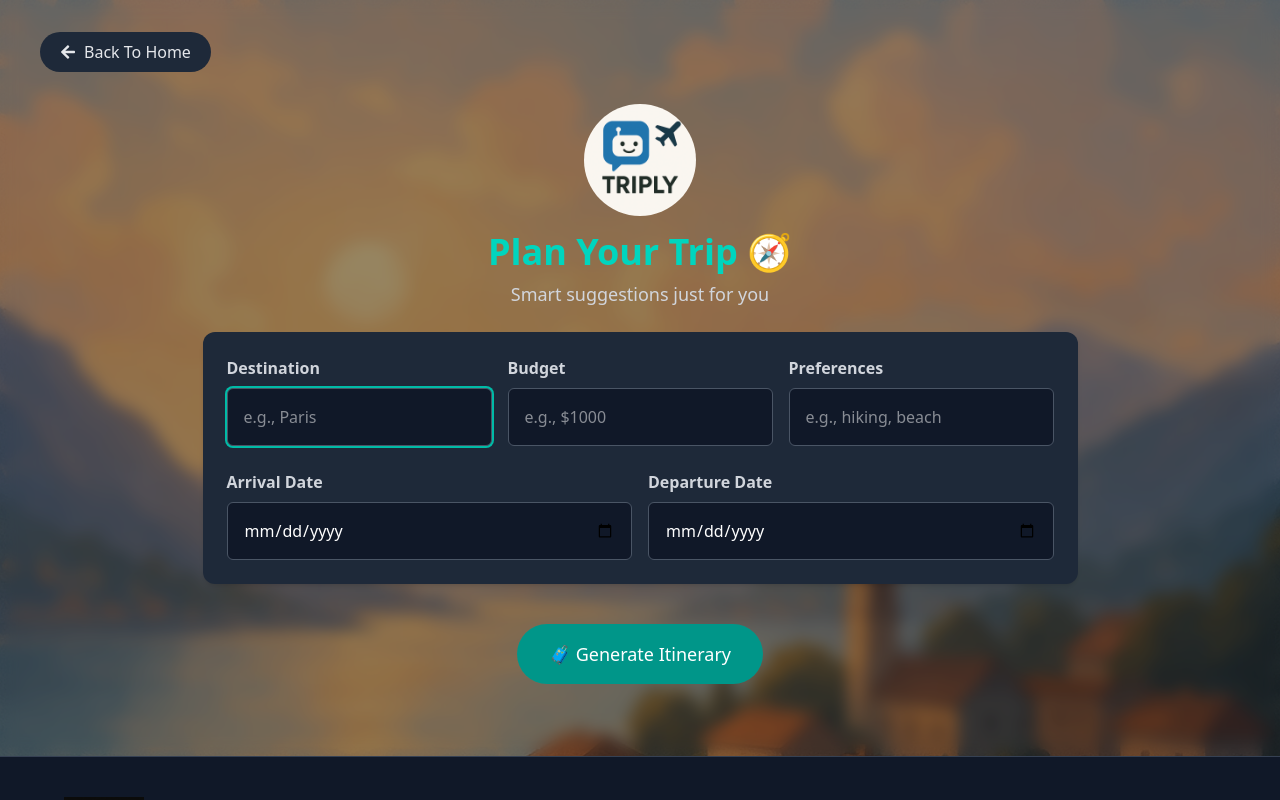
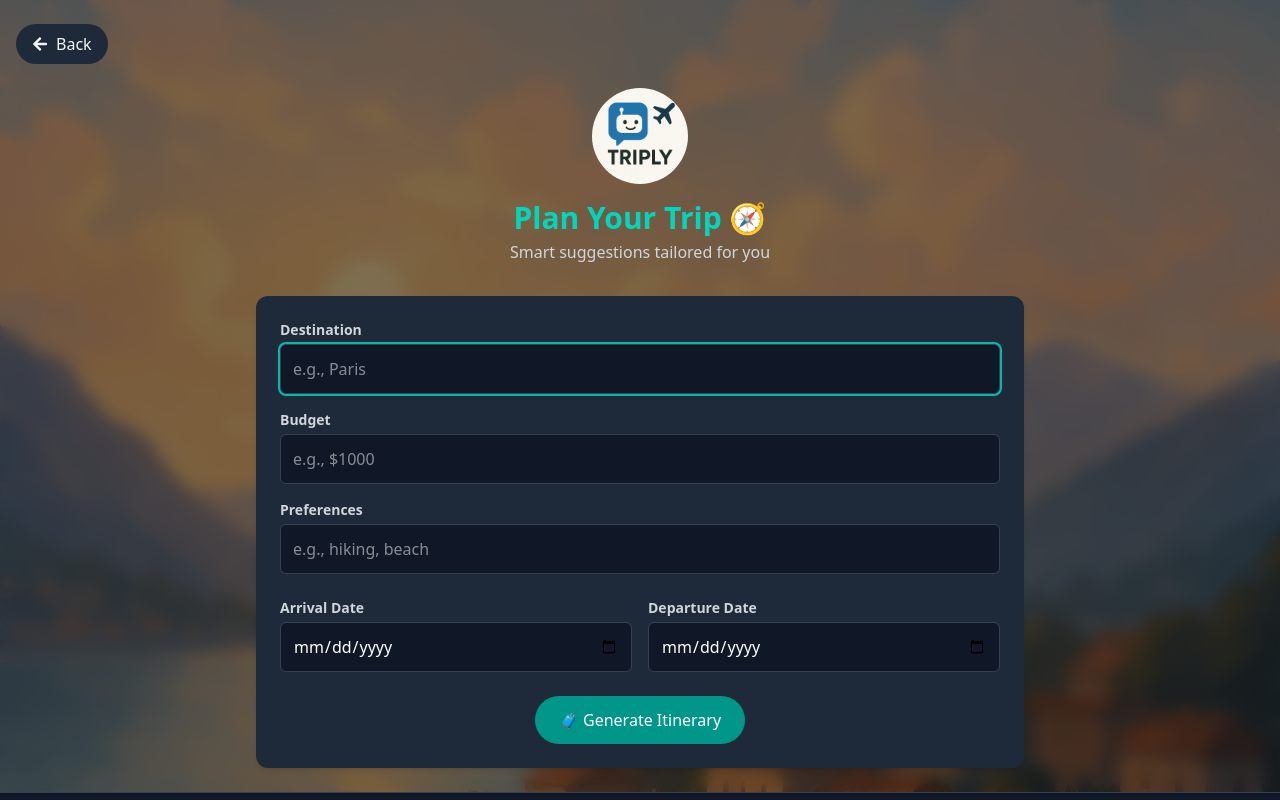
Before and after one commit to Himanshujha25/triply, a React (Vite) app in the folder frontend/: page /planner in a window 1280 px wide. Shown: the top 800 px of the page. Built offline with nearby package versions, Linux system fonts and the light colour scheme.

Commit message:
env commit

```diff
--- a/frontend/src/pages/Planner.jsx
+++ b/frontend/src/pages/Planner.jsx
@@ -1,3 +1,4 @@
+// Planner.jsx
 import React, { useState } from "react";
 import { FaArrowLeft } from "react-icons/fa";
 import { Link, useNavigate } from "react-router-dom";
@@ -17,13 +18,7 @@ const Planner = () => {
   const handleGenerate = async (e) => {
     e.preventDefault();
 
-    if (
-      !destination.trim() ||
-      !budget.trim() ||
-      !preferences.trim() ||
-      !arrivalDate ||
-      !departureDate
-    ) {
+    if (!destination.trim() || !budget.trim() || !preferences.trim() || !arrivalDate || !departureDate) {
       alert("Please fill in all fields.");
       return;
     }
@@ -86,89 +81,93 @@ const Planner = () => {
       className="min-h-screen bg-cover bg-center bg-no-repeat text-gray-100 flex flex-col justify-between"
       style={{ backgroundImage: `url(${bg})` }}
     >
-      <div className="px-4 md:px-8 py-6 flex-1 flex flex-col justify-between inset-0 bg-black/40 backdrop-blur-sm z-0">
-        <div className="p-2 flex justify-between items-center">
+      <div className="px-4 py-6 flex-1 bg-black/50 backdrop-blur-sm">
+        {/* Header */}
+        <div className="flex justify-between items-center mb-6">
           <Link
             to="/"
-            className="flex items-center gap-2 text-sm md:text-base font-medium px-4 md:px-5 py-2 rounded-full text-gray-200 bg-gray-800 hover:bg-gray-700 transition duration-300"
+            className="flex items-center gap-2 text-sm md:text-base font-medium px-4 py-2 rounded-full bg-gray-800 hover:bg-gray-700 transition"
           >
             <FaArrowLeft />
-            Back To Home
+            Back
           </Link>
         </div>
 
-        <div className="text-center mt-6">
-          <div className="flex justify-center mb-4">
+        {/* Logo + Heading */}
+        <div className="text-center">
+          <div className="flex justify-center">
             <img
               src={triply}
               alt="Triply Logo"
-              className="w-20 h-20 md:w-28 md:h-28 object-contain hover:scale-105 rounded-full transition-transform"
+              className="w-20 h-20 md:w-24 md:h-24 rounded-full object-cover hover:scale-105 transition-transform"
             />
           </div>
-          <h1 className="text-2xl md:text-4xl font-bold text-teal-400">Plan Your Trip 🧭</h1>
-          <p className="text-base md:text-lg mt-2 text-gray-300">Smart suggestions just for you</p>
+          <h1 className="text-xl md:text-3xl font-bold mt-4 text-teal-400">Plan Your Trip 🧭</h1>
+          <p className="text-sm md:text-base mt-1 text-gray-300">Smart suggestions tailored for you</p>
         </div>
 
-        <div className="max-w-6xl mx-auto mt-6 p-4 md:p-6 rounded-xl shadow-md bg-gray-800">
-          <div className="flex flex-col md:flex-row gap-4">
+        {/* Form Section */}
+        <form onSubmit={handleGenerate} className="max-w-3xl mx-auto mt-8 bg-gray-800 p-4 md:p-6 rounded-xl shadow-md space-y-6">
+          {/* Text Inputs */}
+          <div className="space-y-4">
             {[
               ["Destination", destination, setDestination, "e.g., Paris"],
               ["Budget", budget, setBudget, "e.g., $1000"],
               ["Preferences", preferences, setPreferences, "e.g., hiking, beach"],
             ].map(([label, value, setter, placeholder], i) => (
-              <div className="flex-1" key={i}>
-                <label className="block text-sm md:text-base font-semibold mb-2 text-gray-300">
-                  {label}
-                </label>
+              <div key={i}>
+                <label className="block text-sm font-semibold text-gray-300 mb-1">{label}</label>
                 <input
                   autoFocus={i === 0}
                   type="text"
                   placeholder={placeholder}
                   value={value}
                   onChange={(e) => setter(e.target.value)}
-                  className="w-full p-3 md:p-4 rounded-md text-base bg-gray-900 text-white border border-gray-600 focus:outline-none focus:ring-2 focus:ring-teal-500"
+                  className="w-full p-3 rounded-md bg-gray-900 text-white border border-gray-700 focus:outline-none focus:ring-2 focus:ring-teal-500"
                 />
               </div>
             ))}
           </div>
 
-          <div className="flex flex-col sm:flex-row gap-4 mt-6">
-            <div className="flex-1">
-              <label className="block text-sm md:text-base font-semibold mb-2 text-gray-300">Arrival Date</label>
+          {/* Date Inputs */}
+          <div className="grid grid-cols-1 sm:grid-cols-2 gap-4">
+            <div>
+              <label className="block text-sm font-semibold text-gray-300 mb-1">Arrival Date</label>
               <input
                 type="date"
                 value={arrivalDate}
                 onChange={(e) => setArrivalDate(e.target.value)}
-                className="w-full p-3 md:p-4 rounded-md bg-gray-900 text-white border border-gray-600 focus:outline-none focus:ring-2 focus:ring-teal-500"
+                className="w-full p-3 rounded-md bg-gray-900 text-white border border-gray-700 focus:outline-none focus:ring-2 focus:ring-teal-500"
               />
             </div>
-            <div className="flex-1">
-              <label className="block text-sm md:text-base font-semibold mb-2 text-gray-300">Departure Date</label>
+            <div>
+              <label className="block text-sm font-semibold text-gray-300 mb-1">Departure Date</label>
               <input
                 type="date"
                 value={departureDate}
                 onChange={(e) => setDepartureDate(e.target.value)}
-                className="w-full p-3 md:p-4 rounded-md bg-gray-900 text-white border border-gray-600 focus:outline-none focus:ring-2 focus:ring-teal-500"
+                className="w-full p-3 rounded-md bg-gray-900 text-white border border-gray-700 focus:outline-none focus:ring-2 focus:ring-teal-500"
               />
             </div>
           </div>
-        </div>
 
-        <div className="mt-10 text-center mb-12">
+          {/* Button or Loader */}
+          <div className="text-center mt-6">
             {loading ? (
-            <div className="flex justify-center items-center">
-              <div className="animate-spin rounded-full h-10 w-10 md:h-12 md:w-12 border-t-4 border-b-4 border-teal-600"></div>
-              <p className="ml-3 md:ml-4 text-base md:text-lg text-white">Generating your itinerary...</p>
+              <div className="flex justify-center items-center gap-3">
+                <div className="animate-spin h-10 w-10 border-4 border-teal-500 border-t-transparent rounded-full" />
+                <p className="text-base text-white">Generating itinerary...</p>
               </div>
             ) : (
               <button
-              onClick={handleGenerate}
-              className="bg-teal-600 text-white px-6 md:px-8 py-3 md:py-4 rounded-full hover:bg-teal-700 text-base md:text-lg transition duration-300"
+                type="submit"
+                className="bg-teal-600 hover:bg-teal-700 text-white text-base px-6 py-3 rounded-full transition"
               >
                 🧳 Generate Itinerary
               </button>
             )}
           </div>
+        </form>
       </div>
 
       <Footer />
```
Also changed, not shown: 1 other file (tests, documents, lock files or other folders). Lines whose indentation alone changed are shown as unchanged.
